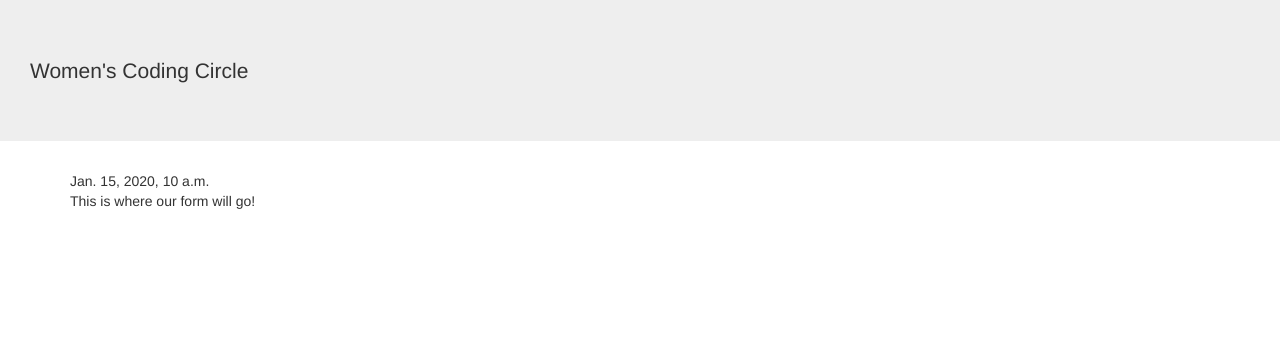
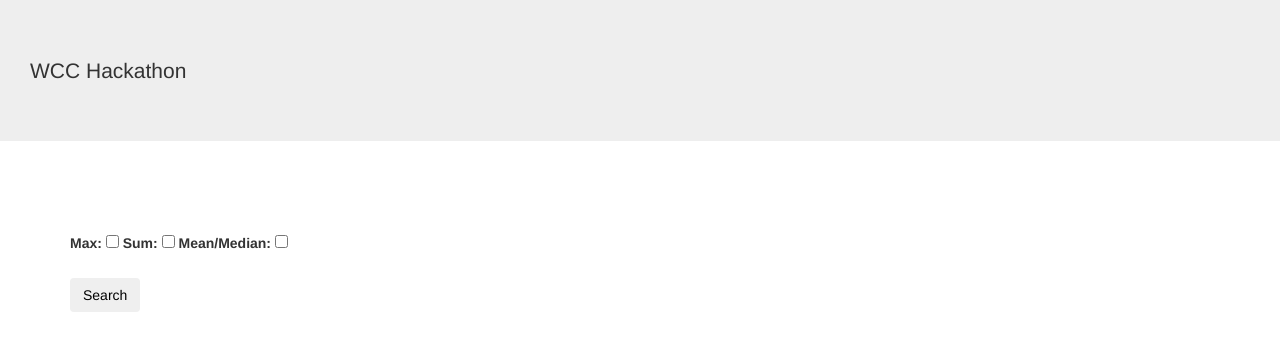
Before and after one commit to WomensCodingCircle/hackathon_2015, a Django app: template hackathon_app/templates/hackathon_app/user_interface.html in a window 1280 px wide. Shown: the top 351 px of the page. Run offline with Django 3.2, Linux system fonts and the light colour scheme; the template is opened without the code that fills it: most values are stand-ins (such as "Sample title", 1, 10 or a date in 2020); parts of the project's set-up code (start-up, migrations or seed data) failed here and were passed over; some libraries are stand-ins or nearby versions.

Commit message:
added form elements

```diff
--- a/hackathon_app/templates/base.html
+++ b/hackathon_app/templates/base.html
@@ -2,17 +2,19 @@
 <html>
   <head>
     <link href="{% static "hackathon_app/bootstrap/dist/css/bootstrap.min.css" %}" rel="stylesheet" media="screen">
+    <link href="{% static "hackathon_app/js/magicsuggest-master/magicsuggest-min.css" %}" rel="stylesheet">
   </head>
    <body>
    <div class = "jumbotron">
-   Women's Coding Circle
+   WCC Hackathon
    </div>
    <div class = "container">
    {% block content %}
    {% endblock %}
    </div>
+   <script src="http://code.jquery.com/jquery-1.11.2.min.js"></script>
    <script src="{% static "hackathon_app/js/hackathon_app.js" %}"></script>
-   <script src="http://code.jquery.com/jquery-1.11.2.min.js"></script>
    <script src="{% static "hackathon_app/bootstrap/dist/js/bootstrap.min.js" %}"></script>
+   <script src="{% static "hackathon_app/js/magicsuggest-master/magicsuggest-min.js" %}"></script>
    </body>
 </html>
--- a/hackathon_app/templates/hackathon_app/user_interface.html
+++ b/hackathon_app/templates/hackathon_app/user_interface.html
@@ -1,6 +1,19 @@
 {% extends "base.html" %}
 {% block content %}
-{{today}}
+<script type="text/javascript">
+var neuron_names = [{% for neuron in NeuronNames %}"{{neuron}}",{% endfor %}];
+</script>
 </br>
-This is where our form will go!
+<div class='form-inline'>
+<div id="label_search"></div>
+</br></br>
+<label for="max">Max:</label>
+<input type="checkbox" name="my-checkbox" id="max">
+<label for="sum">Sum:</label>
+<input type="checkbox" name="my-checkbox" id="sum">
+<label for="mean">Mean/Median:</label>
+<input type="checkbox" name="my-checkbox" id="mean">
+</br></br>
+<button id='label_submit' class="btn" style="vertical-align:top">Search</button>
+</div>
 {% endblock %}
--- a/hackathon_project/urls.py
+++ b/hackathon_project/urls.py
@@ -2,7 +2,7 @@ from django.conf.urls import patterns, include, url
 from django.conf import settings
 from django.conf.urls.static import static
 from django.contrib import admin
-from hackathon_app.views import simple_view
+from hackathon_app.views import getNeuronNames
 
 admin.autodiscover()
 
@@ -12,5 +12,5 @@ urlpatterns = patterns('',
     # url(r'^blog/', include('blog.urls')),
 
     url(r'^admin/', include(admin.site.urls)),
-    url(r'^user_interface/', 'hackathon_app.views.simple_view',name='simple_view'),
+    url(r'^user_interface/', 'hackathon_app.views.getNeuronNames',name='getNeuronNames'),
 )+ static(settings.STATIC_URL, document_root=settings.STATIC_ROOT)
```
Also changed, not shown: hackathon_app/views.py (+14 -4 lines), 2 other files.
